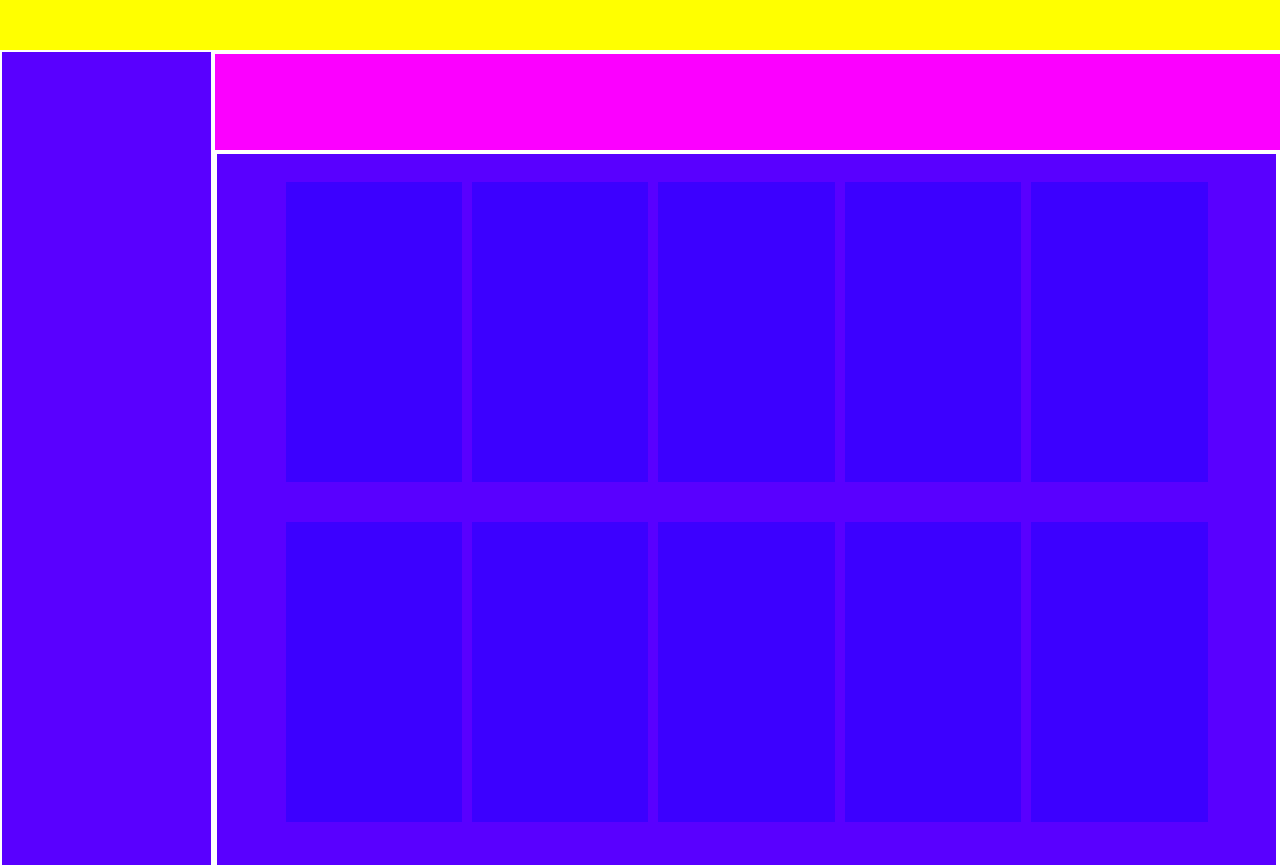
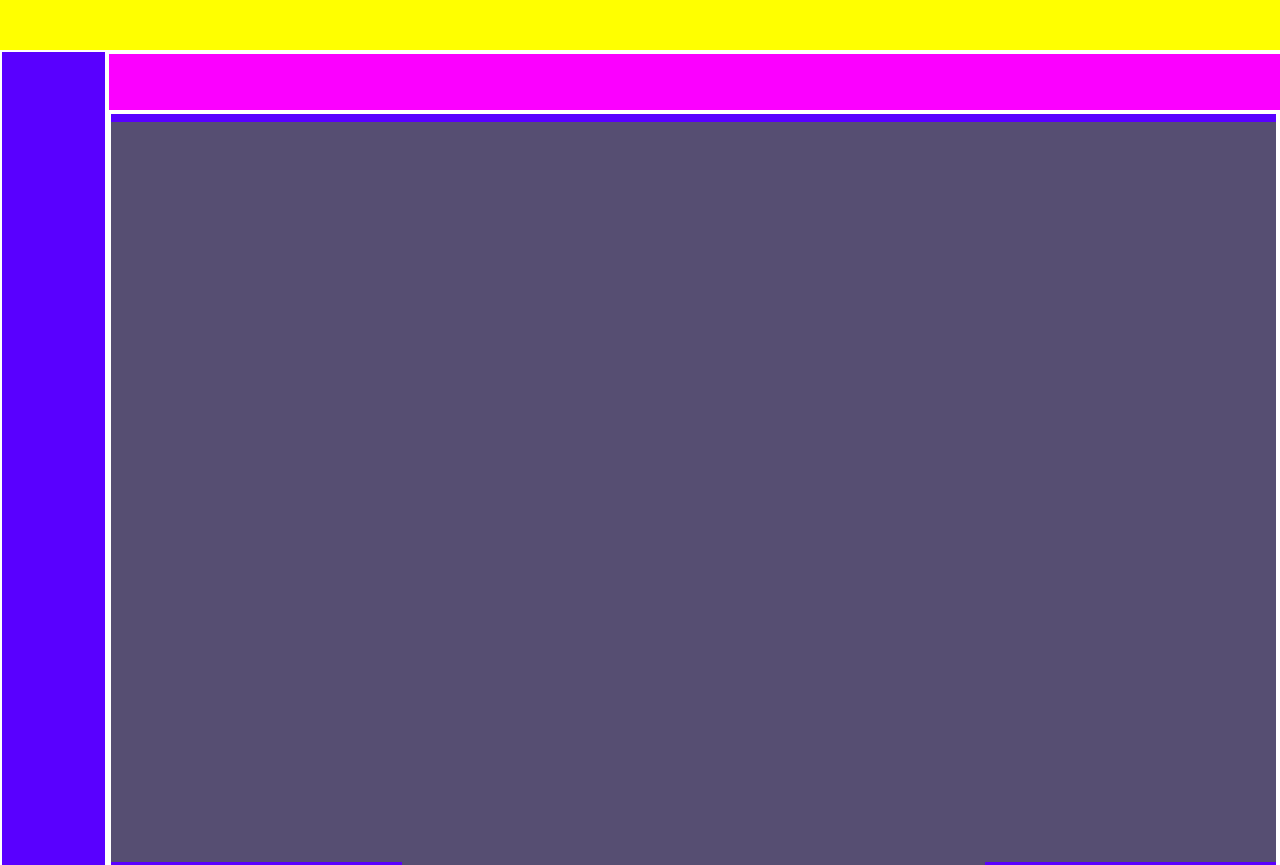
Before and after one commit to smurf-1/yutu, a plain HTML site: page index.html in a window 1280 px wide. Shown: the top 865 px of the page. Drawn offline with nearby package versions, Linux system fonts and the light colour scheme.

Commit message:
ajuste cajas

```diff
--- a/css/styles.css
+++ b/css/styles.css
@@ -14,9 +14,9 @@ body {
 }
 
 .caja2 {
-    height: 300px;
-    background-color: rgb(60, 0, 255);
-    margin: 20px 5px;
+    height: 370px;
+    background-color: rgb(86, 78, 114);
+    margin: ;
 }
 
 .caja3 {
@@ -25,7 +25,7 @@ body {
 }
 
 .caja4 {
-    height: 100px;
+    height: 60px;
     background-color: rgb(251, 0, 255);
     border: 2px solid white;
     padding: 10px;
--- a/index.html
+++ b/index.html
@@ -16,37 +16,37 @@
       </div>
 
       <div class="row">
-        <aside class="col-2 cajaAside">
+        <aside class="col-xxl-2 col-xl-1 cajaAside">
           <div class="container">
 
           </div>
         </aside>
-        <article class="col-10 cajaArticle">
+        <article class="col-xxl-10 col-xl-11 cajaArticle">
           <div class="row">
-              <div class="caja4 col-12"><h1></h1></div>
+              <div class="caja4 col-xxl-12"><h1></h1></div>
           </div>
           <div class="cajapost col-12"><h1></h1>
             <div class="container-fluid">
               <div class="row justify-content-center">
-                <article class=" caja2 col-xxl-2 col-xl-2">
+                <article class=" caja2 col-xxl-4 col-xl-">
                 </article>
-                <article class=" caja2 col-xxl-2 col-xl-2">
+                <article class=" caja2 col-xxl-4 col-xl-2">
                 </article>
-                <article class=" caja2 col-xxl-2 col-xl-2">
+                <article class=" caja2 col-xxl-4 col-xl-2">
                 </article>
-                <article class=" caja2 col-xxl-2 col-xl-2">
+                <article class=" caja2 col-xxl-4 col-xl-2">
                 </article>
-                <article class=" caja2 col-xxl-2 col-xl-2">
+                <article class=" caja2 col-xxl-4 col-xl-2">
                 </article>
-                <article class=" caja2 col-xxl-2 col-xl-2">
+                <article class=" caja2 col-xxl-4 col-xl-2">
                 </article>
-                <article class=" caja2 col-xxl-2 col-xl-2">
+                <article class=" caja2 col-xxl-4 col-xl-2">
                 </article>
-                <article class=" caja2 col-xxl-2 col-xl-2">
+                <article class=" caja2 col-xxl-4 col-xl-2">
                 </article>
-                <article class=" caja2 col-xxl-2 col-xl-2">
+                <article class=" caja2 col-xxl-4 col-xl-2">
                 </article>
-                <article class=" caja2 col-xxl-2 col-xl-2">
+                <article class=" caja2 col-xxl-4 col-xl-2">
                 </article>
               </div>
             </div>
```
